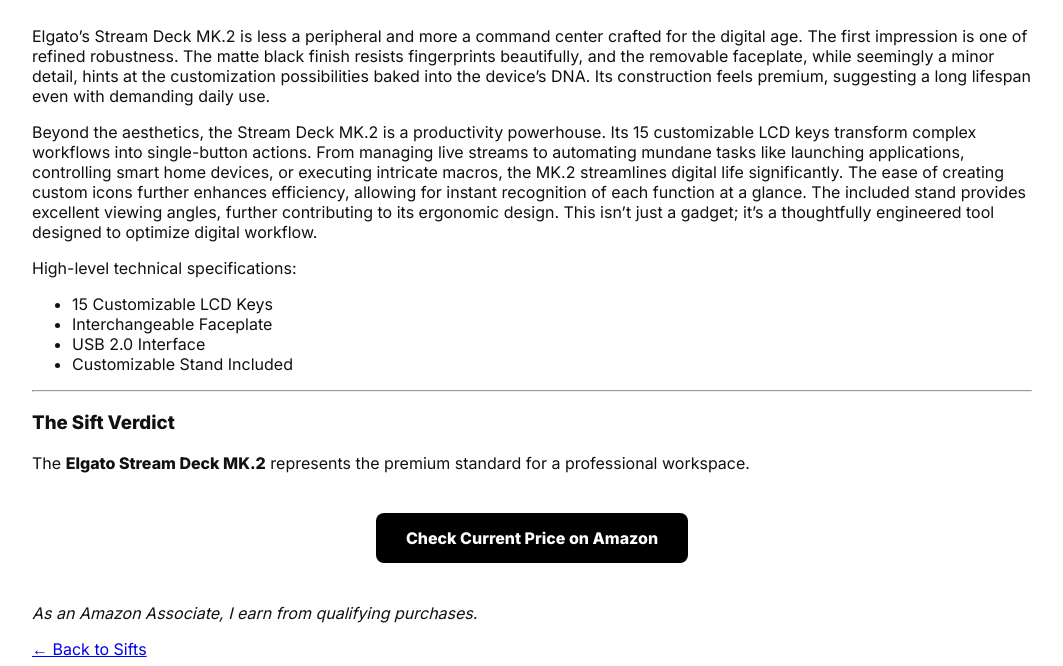
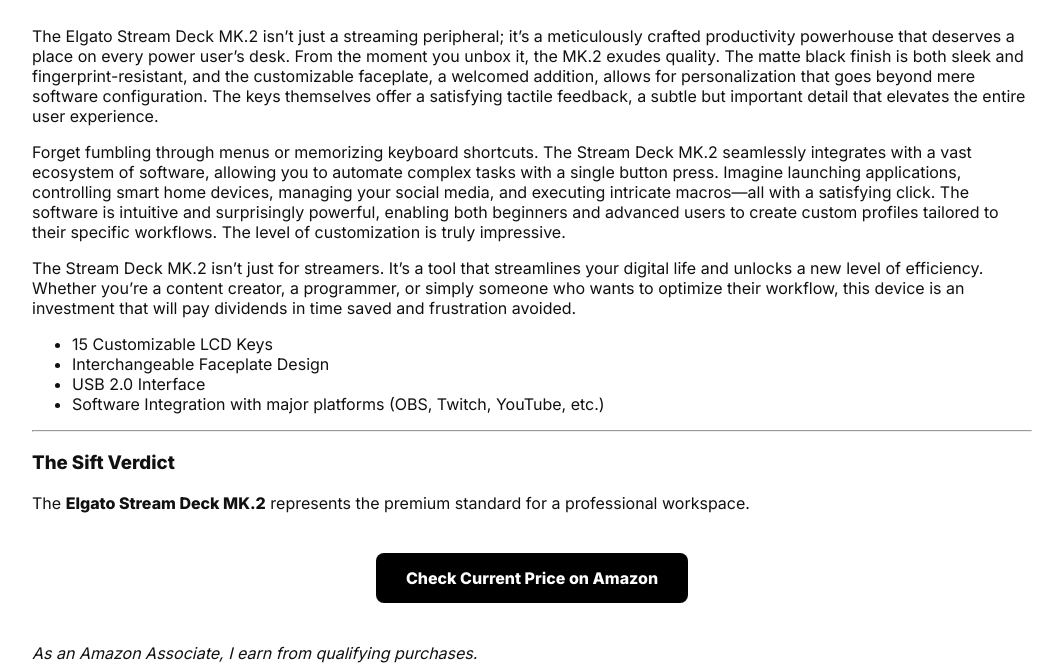
Before and after one commit to 174hz/thesift, a Jekyll site: the page built from _posts/2026-01-22-elgato-stream-deck-mk2.md, in a window 1280 px wide and 900 px high, scrolled down 571 px, cut to the strip 234-900 px from the top of the window. Shown: the whole strip, without its empty margins (108-1171 px from the left). Built offline with Jekyll 4.4.1, drawn with Linux system fonts in a browser that asks for light colours.

Commit message:
Automated Sift update

```diff
--- a/_posts/2026-01-22-elgato-stream-deck-mk2.md
+++ b/_posts/2026-01-22-elgato-stream-deck-mk2.md
@@ -5,16 +5,16 @@
 youtube_id: "jT2eiBaFYJU"
 ---
 
-Elgato's Stream Deck MK.2 is less a peripheral and more a command center crafted for the digital age. The first impression is one of refined robustness. The matte black finish resists fingerprints beautifully, and the removable faceplate, while seemingly a minor detail, hints at the customization possibilities baked into the device's DNA. Its construction feels premium, suggesting a long lifespan even with demanding daily use.
+The Elgato Stream Deck MK.2 isn't just a streaming peripheral; it's a meticulously crafted productivity powerhouse that deserves a place on every power user's desk. From the moment you unbox it, the MK.2 exudes quality. The matte black finish is both sleek and fingerprint-resistant, and the customizable faceplate, a welcomed addition, allows for personalization that goes beyond mere software configuration. The keys themselves offer a satisfying tactile feedback, a subtle but important detail that elevates the entire user experience.
 
-Beyond the aesthetics, the Stream Deck MK.2 is a productivity powerhouse. Its 15 customizable LCD keys transform complex workflows into single-button actions. From managing live streams to automating mundane tasks like launching applications, controlling smart home devices, or executing intricate macros, the MK.2 streamlines digital life significantly. The ease of creating custom icons further enhances efficiency, allowing for instant recognition of each function at a glance. The included stand provides excellent viewing angles, further contributing to its ergonomic design. This isn't just a gadget; it's a thoughtfully engineered tool designed to optimize digital workflow.
+Forget fumbling through menus or memorizing keyboard shortcuts. The Stream Deck MK.2 seamlessly integrates with a vast ecosystem of software, allowing you to automate complex tasks with a single button press. Imagine launching applications, controlling smart home devices, managing your social media, and executing intricate macros—all with a satisfying click. The software is intuitive and surprisingly powerful, enabling both beginners and advanced users to create custom profiles tailored to their specific workflows. The level of customization is truly impressive.
 
-High-level technical specifications:
+The Stream Deck MK.2 isn't just for streamers. It’s a tool that streamlines your digital life and unlocks a new level of efficiency. Whether you're a content creator, a programmer, or simply someone who wants to optimize their workflow, this device is an investment that will pay dividends in time saved and frustration avoided.
 
 *   15 Customizable LCD Keys
-*   Interchangeable Faceplate
+*   Interchangeable Faceplate Design
 *   USB 2.0 Interface
-*   Customizable Stand Included
+*   Software Integration with major platforms (OBS, Twitch, YouTube, etc.)
 
 
 ---
```
